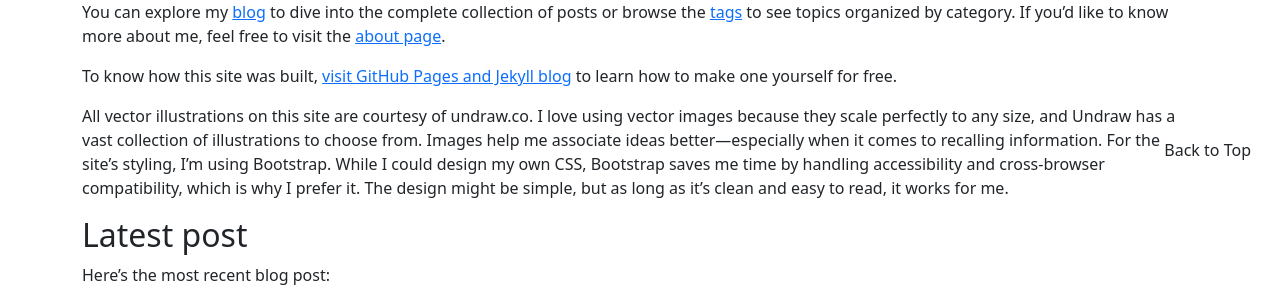
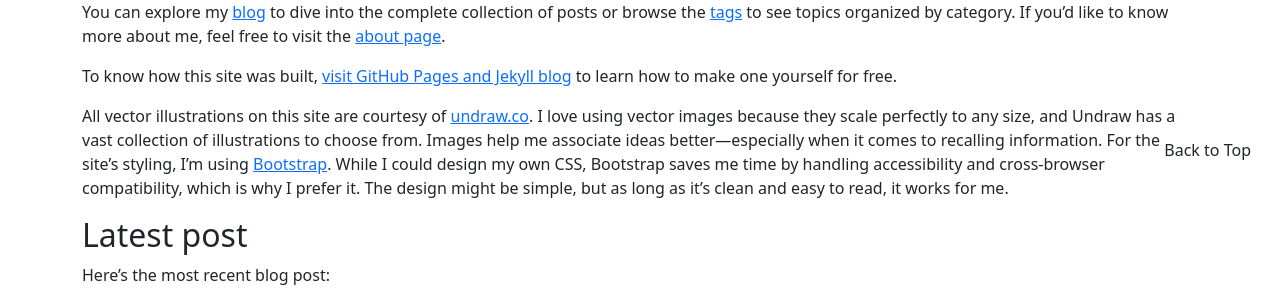
Before and after one commit to cliffordwilliam/my_archive, a Jekyll site: the page built from index.md, in a window 1280 px wide. Shown: the part 715-1015 px from the top of the page. Built offline with Jekyll 4.4.1, drawn with Linux system fonts in a browser that asks for light colours; part of the change alters nothing that is shown.

Commit message:
update content

```diff
--- a/index.md
+++ b/index.md
@@ -13,7 +13,7 @@ You can explore my [blog]({{ site.baseurl }}{{ site.data.navigation.navigations[
 {% assign specific_post = site.posts | where: "title", "GitHub Pages and Jekyll" | first %}
 To know how this site was built, [visit GitHub Pages and Jekyll blog]({{ site.baseurl }}{{ specific_post.url }}) to learn how to make one yourself for free.
 
-All vector illustrations on this site are courtesy of undraw.co. I love using vector images because they scale perfectly to any size, and Undraw has a vast collection of illustrations to choose from. Images help me associate ideas better—especially when it comes to recalling information. For the site’s styling, I’m using Bootstrap. While I could design my own CSS, Bootstrap saves me time by handling accessibility and cross-browser compatibility, which is why I prefer it. The design might be simple, but as long as it’s clean and easy to read, it works for me.
+All vector illustrations on this site are courtesy of [undraw.co](https://undraw.co/). I love using vector images because they scale perfectly to any size, and Undraw has a vast collection of illustrations to choose from. Images help me associate ideas better—especially when it comes to recalling information. For the site’s styling, I’m using [Bootstrap](https://getbootstrap.com/). While I could design my own CSS, Bootstrap saves me time by handling accessibility and cross-browser compatibility, which is why I prefer it. The design might be simple, but as long as it’s clean and easy to read, it works for me.
 
 ## Latest post
 
```
